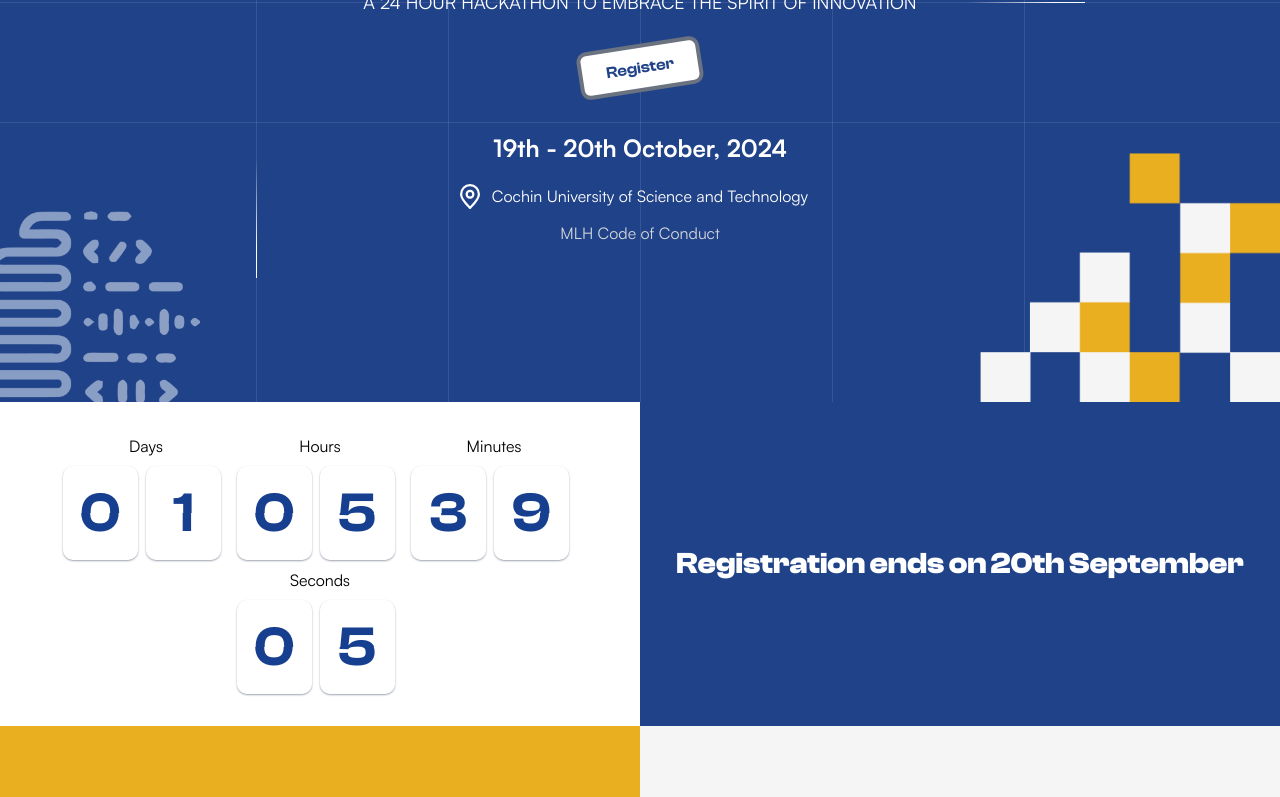
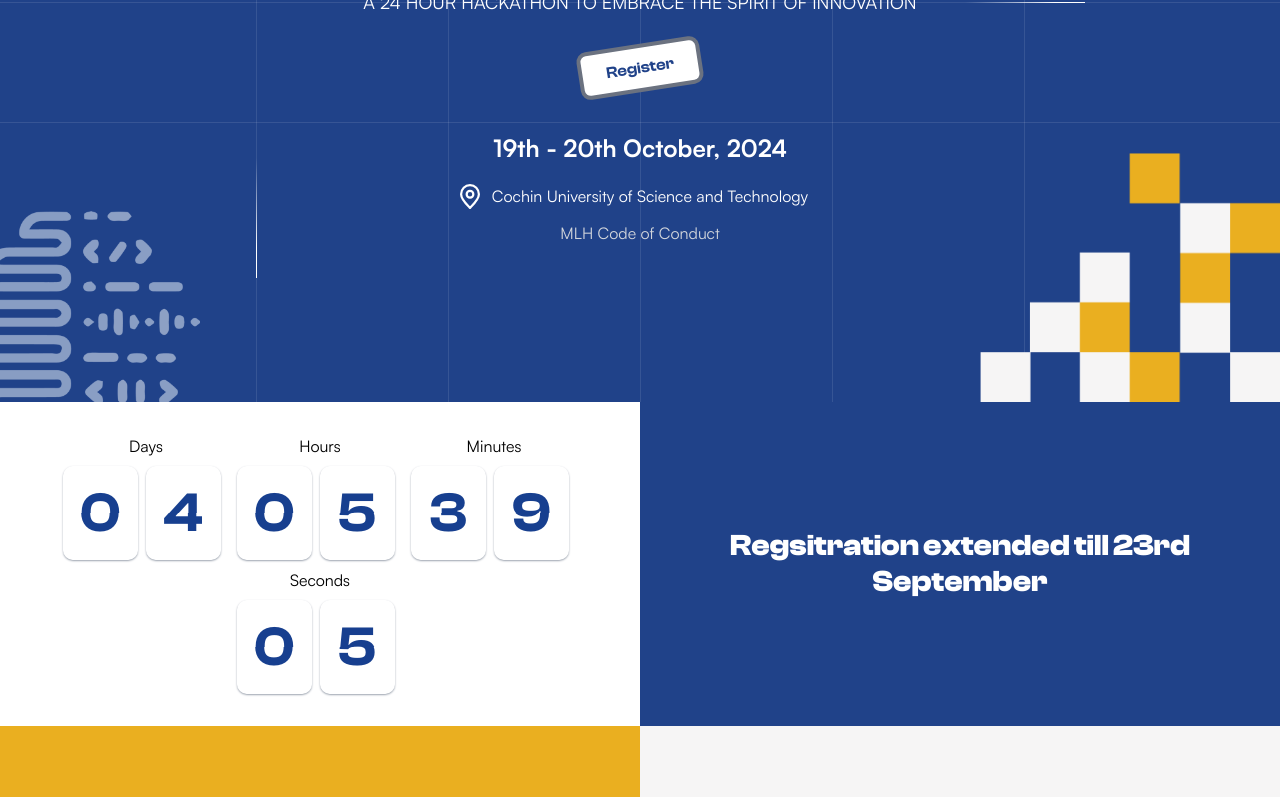
Before and after one commit to Make-a-Ton/make-a-ton-2024, a Next.js app: page / in a window 1280 px wide. Shown: the part 398-1195 px from the top of the page. Built offline with nearby package versions, Linux system fonts and the light colour scheme; a web font is replaced by a local one.

Commit message:
extension of registration

```diff
--- a/src/sections/Hero/Countdown.jsx
+++ b/src/sections/Hero/Countdown.jsx
@@ -1,6 +1,6 @@
 import { useEffect, useState } from "react";
 
-const endDate = new Date("2024-09-20T23:59:00");
+const endDate = new Date("2024-09-23T23:59:00");
 
 function Number({ count, label }) {
   const [flip, setFlip] = useState("block");
@@ -92,7 +92,7 @@ export default function Countdown() {
       </div>
       <div className="md:w-1/2 md:z-10  font-clash-bold h-full flex justify-center  items-center  md:py-2 py-4 text-center  first-letter text-3xl px-4">
         <p className="text-white text-center">
-          Registration ends on 20th September
+          Regsitration extended till 23rd September
         </p>
       </div>
     </div>
```
